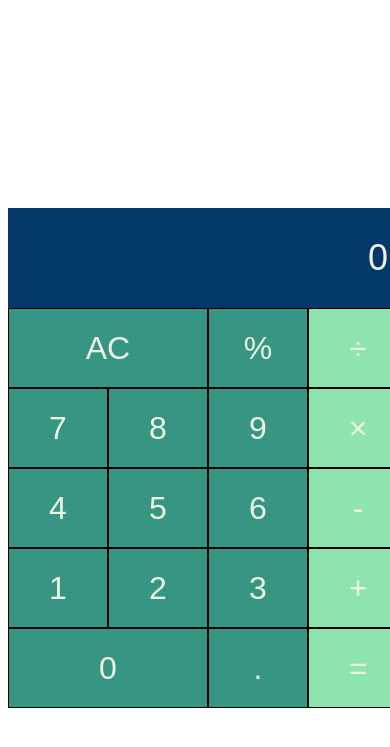
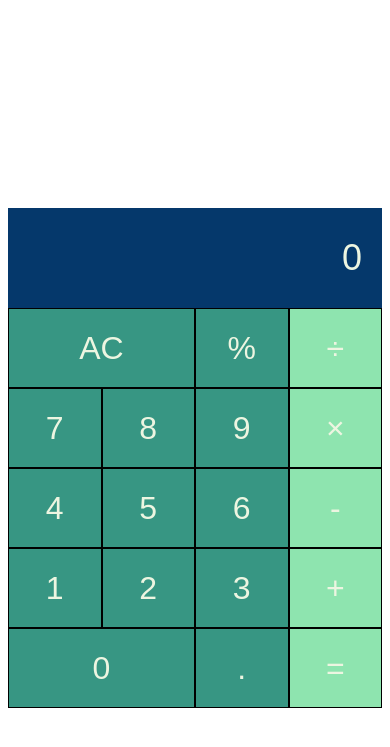
Before and after one commit to puxxbu/tes-calculator, a PHP site: page / in a window 390 px wide; the page is wider, and only the part inside the window is pictured. Shown: the top 747 px of that part. Run offline with PHP 8.4, Linux system fonts and the light colour scheme.

Commit message:
Add files via upload

```diff
--- a/stylesheet.css
+++ b/stylesheet.css
@@ -1,3 +1,4 @@
+
 .calculator {
     text-align: center;
     margin: 0 auto;
@@ -42,3 +43,8 @@ button:hover {
 .operator:hover {
     background-color: #5CDB95;
 }
+@media all and (max-width: 670px){
+    .calculator{
+    width: 100%
+    }
+}
```
